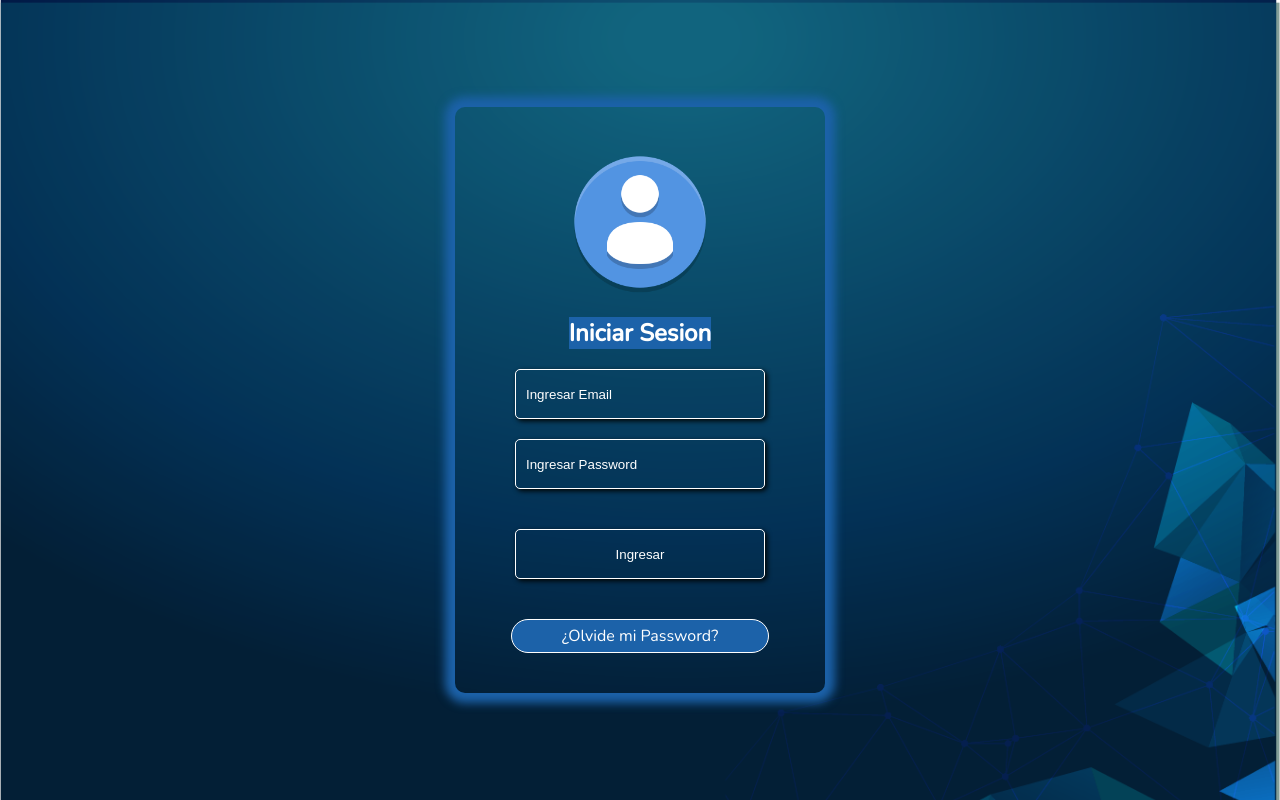
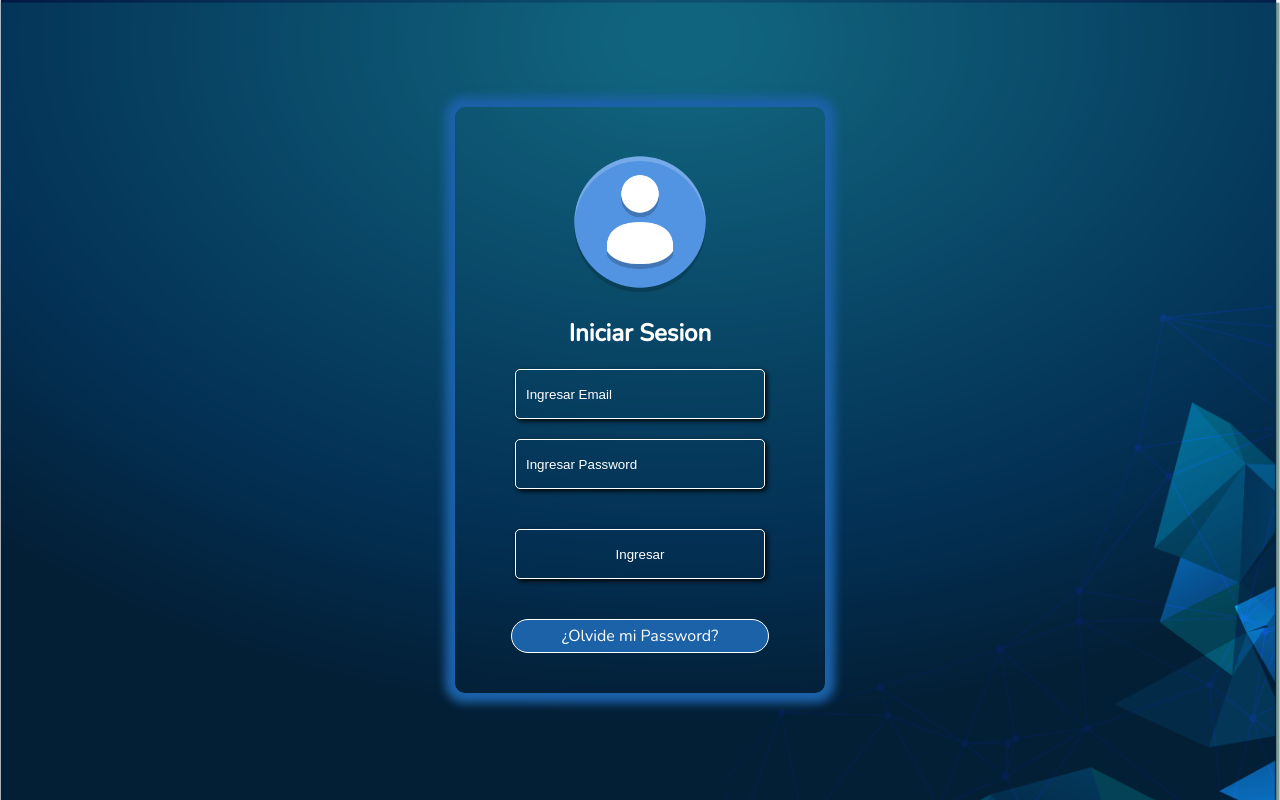
Before and after one commit to MMatii/login, a plain HTML site: page index.html in a window 1280 px wide. Drawn offline with nearby package versions, Linux system fonts and the light colour scheme.

Commit message:
saque el color de iniciar sesion

```diff
--- a/style.css
+++ b/style.css
@@ -16,7 +16,7 @@ body{
 }
 h2{
     color:#fff;
-    background: #1c62a9;
+    /* background: #1c62a9; */
 }
 .container{
     display: flex;
```
